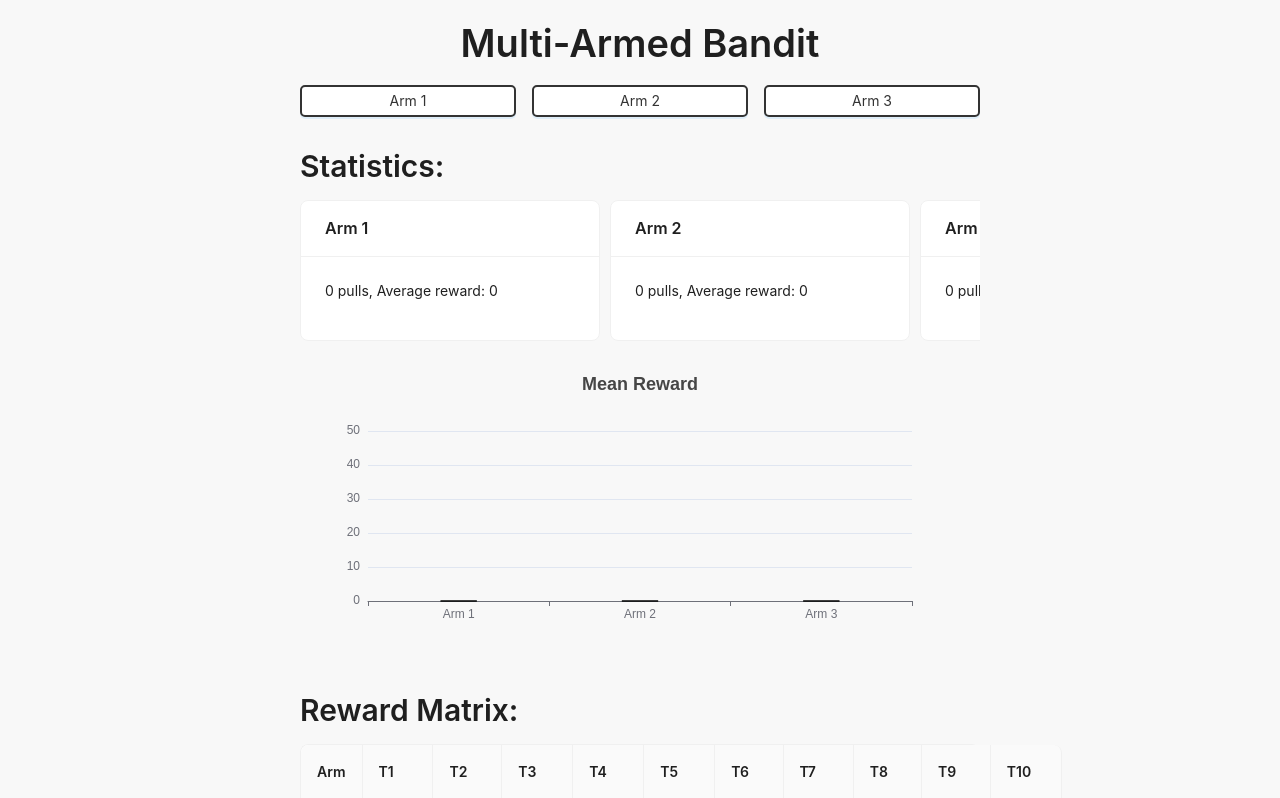
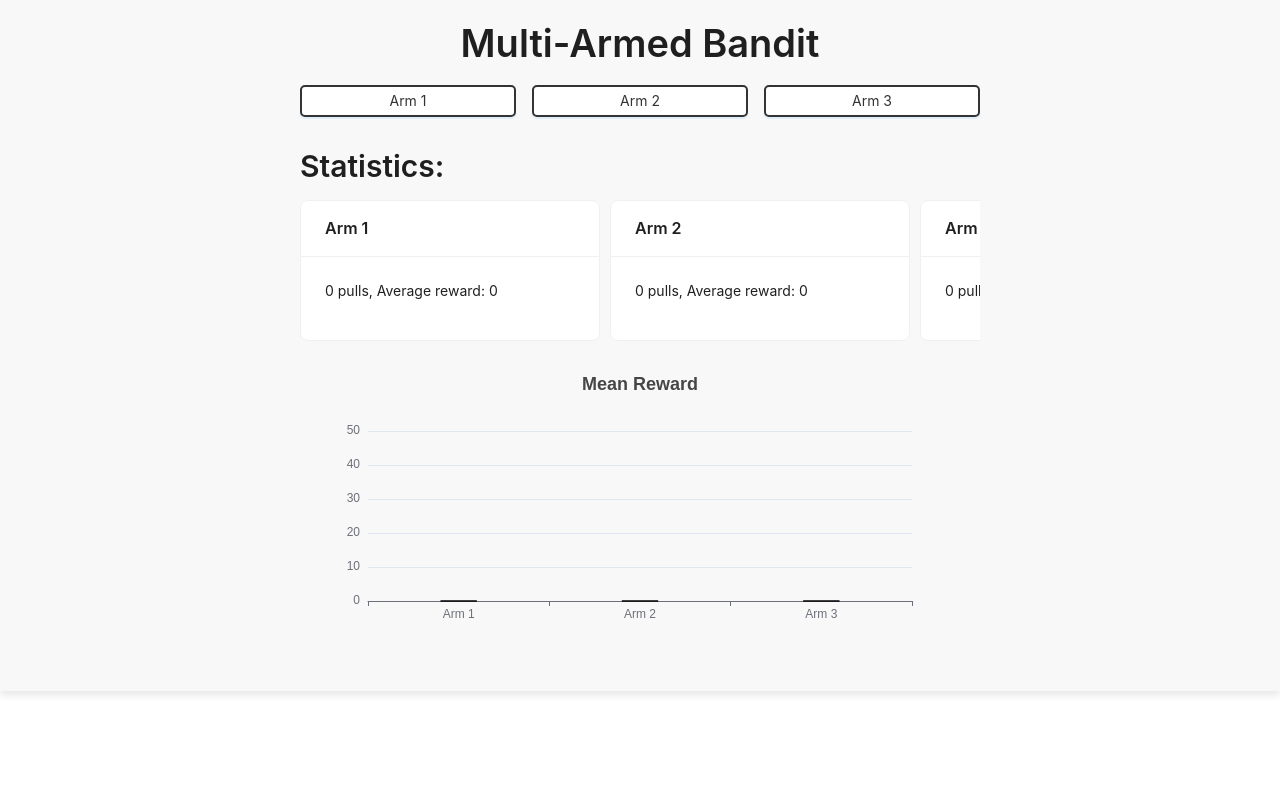
Before and after one commit to Su-my/Test-page, a Next.js app: page / in a window 1280 px wide. Shown: the top 798 px of the page. Built offline with nearby package versions, Linux system fonts and the light colour scheme.

Commit message:
cancel matrix

```diff
--- a/app/page.tsx
+++ b/app/page.tsx
@@ -1,7 +1,7 @@
 "use client";
 
-import React, { useState, useEffect } from 'react';
-import { Button, Card, Typography, Row, Col, Table } from 'antd';
+import React, { useState } from 'react';
+import { Button, Card, Typography, Row, Col } from 'antd';
 import 'antd/dist/reset.css'; // 引入 Ant Design 样式
 import ReactECharts from 'echarts-for-react';
 import './styles.css';
@@ -10,7 +10,6 @@ import './styles.css';
 const { Title, Paragraph } = Typography;
 
 const NUM_ARMS = 3;
-const T = 10;
 // const REWARDS = [0.3, 0.5, 0.7]; // 实际中奖概率
 const ExpectedRewards = [10, 20, 30]; // 期望奖励
 const variance = [5, 5, 5]; // 方差
@@ -30,34 +29,6 @@ function sampleReward(mean: number, stdDev: number): number {
 
 const Bandit = () => {
 
-    // 生成提前计算好的T x K的矩阵
-    const [matrixData, setMatrixData] = useState<number[][]>([]);
-
-    useEffect(() => {
-        // 生成提前的样本矩阵
-        const matrix = Array.from({ length: NUM_ARMS }, (_, i) =>
-            Array.from({ length: T }, () => sampleReward(ExpectedRewards[i], variance[i]))
-        );
-        setMatrixData(matrix);
-    }, []);
-
-    // 表格数据和列设置
-    const columns = [
-        { title: "Arm", dataIndex: "arm", key: "arm" },
-        ...Array.from({ length: T }, (_, i) => ({
-            title: `T${i + 1}`,
-            dataIndex: `t${i + 1}`,
-            key: `t${i + 1}`,
-        })),
-    ];
-
-    const dataSource = matrixData.map((row, index) => {
-        const rowData: any = { arm: `Arm ${index + 1}` };
-        row.forEach((value, t) => {
-            rowData[`t${t + 1}`] = value.toFixed(2);
-        });
-        return rowData;
-    });
 
 
     const [rewards, setRewards] = useState(Array(NUM_ARMS).fill(0)); // 每个臂的累计奖励
@@ -235,11 +206,6 @@ const Bandit = () => {
                     <ReactECharts option={getOption()} />
                 </div>
             </div>
-
-            <div style={{ marginTop: "20px" }}>
-                <Title level={2}>Reward Matrix:</Title>
-                <Table dataSource={dataSource} columns={columns} pagination={false} bordered />
-            </div>
         </div>
     );
 };
```
